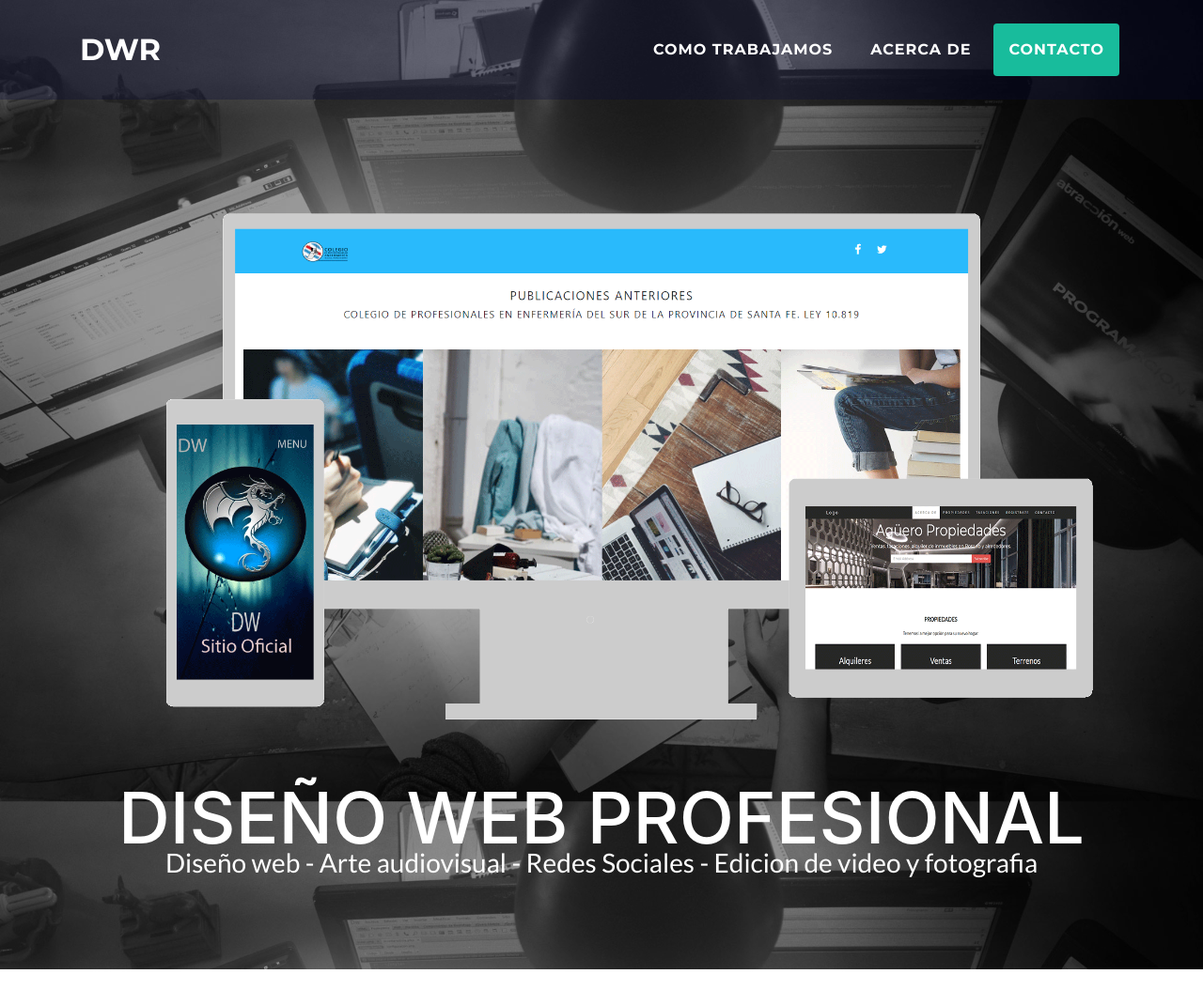
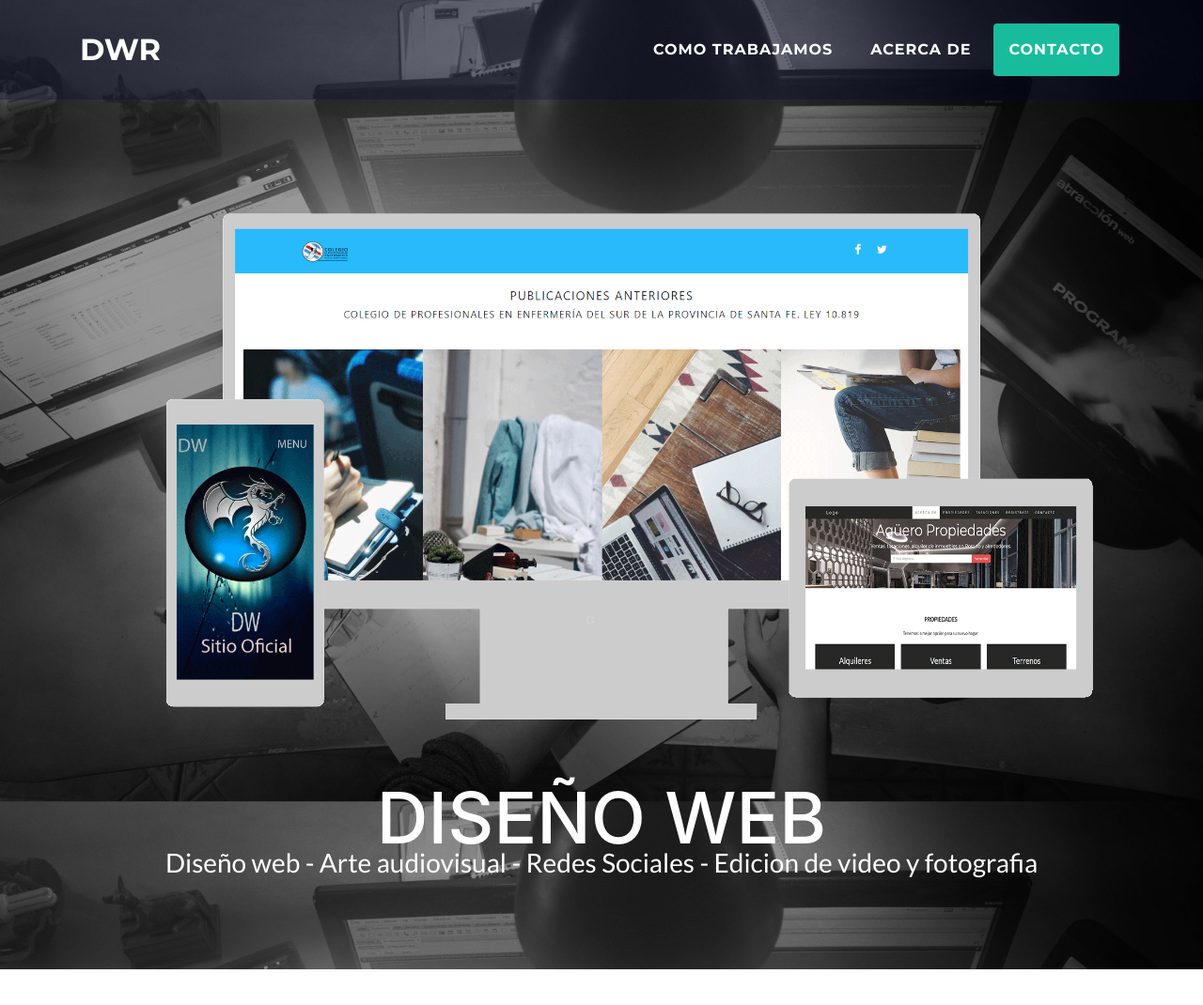
Before and after one commit to diegopereyra88/proyecto-paginawebdesign, a website with bundled scripts: page index.html in a window 1280 px wide. Shown: the top 1070 px of the page at 94% size. Built offline with nearby package versions, Linux system fonts and the light colour scheme.

Commit message:
cambio de titulo

```diff
--- a/index.html
+++ b/index.html
@@ -57,7 +57,7 @@
       <div class="container">
         <img class="img-fluid mb-5 d-block mx-auto" src="img/diseño-pantallas-5.gif" alt="">
 
-        <h1 class="text-uppercase mb-0">DISEÑO WEB PROFESIONAL</h1>
+        <h1 class="text-uppercase mb-0">DISEÑO WEB</h1>
 
         <h2 class="font-weight-light mb-0">Diseño web - Arte audiovisual - Redes Sociales - Edicion de video y fotografia</h2>
       </div>
```
